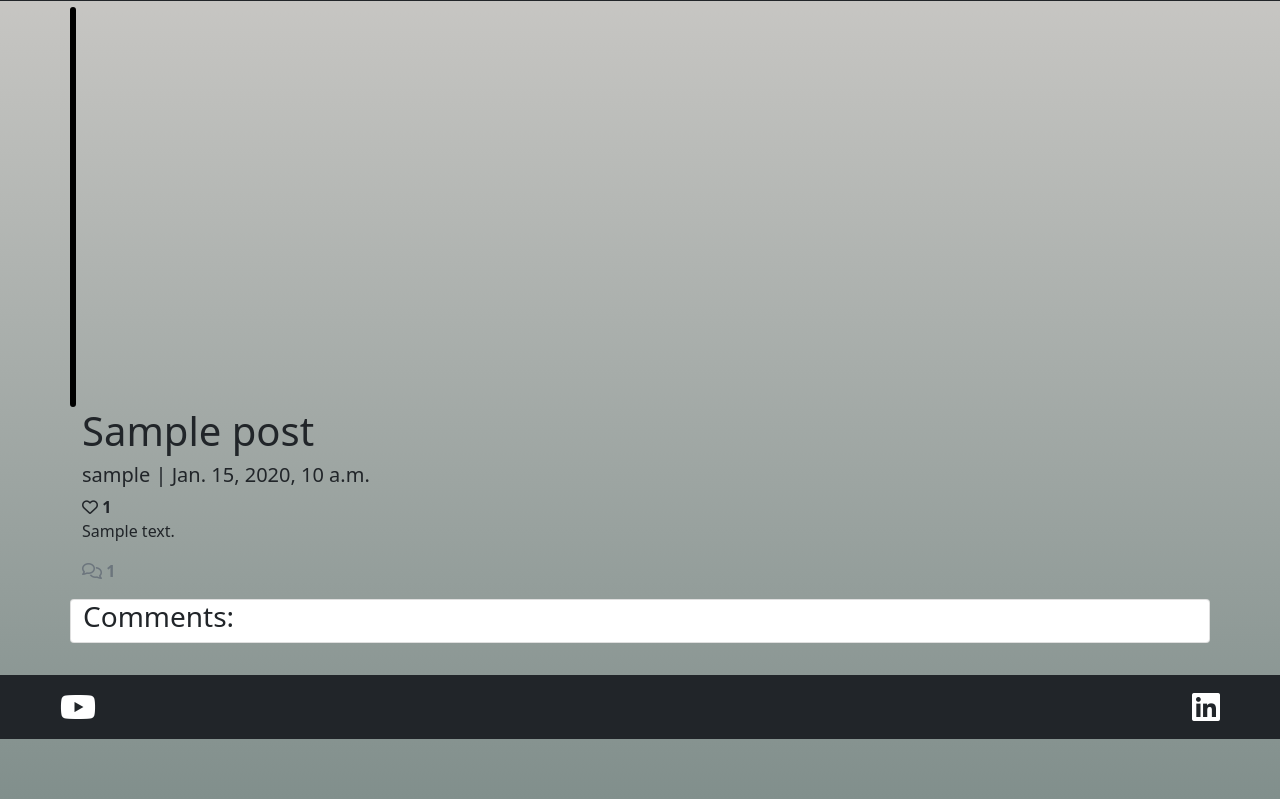
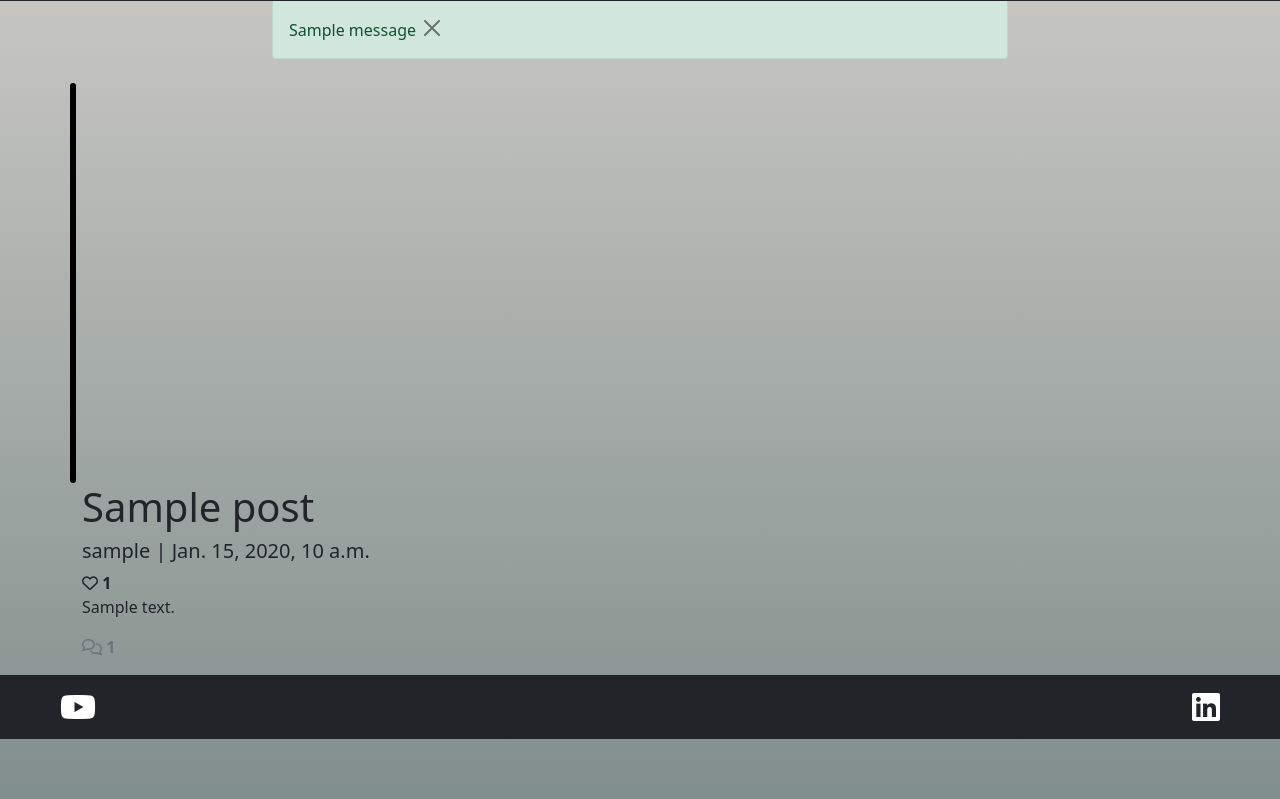
Before and after one commit to StephenKennyGains/HonestFitness, a Django app: a page that uses templates/base.html in a window 1280 px wide. Shown: the part 61-860 px from the top of the page. Run offline with Django 3.2, Linux system fonts and the light colour scheme; tables that the repository leaves empty hold one stand-in row (values such as "Sample post"); one stand-in notice (Sample message) is shown; some libraries are stand-ins or nearby versions.

Commit message:
Add messages to settings.py, update delete_comment view

```diff
--- a/blog/urls.py
+++ b/blog/urls.py
@@ -8,4 +8,5 @@ urlpatterns = [
     path('', views.PostGeneral.as_view(), name='home'),
     path('<slug:slug>/', views.PostFullView.as_view(), name='post_full_view'),
     path('like/<slug:slug>', views.PostLike.as_view(), name='post_like'),
+    path("deletecomment/<int:id>", views.PostFullView.delete_comment, name="delete_comment"),
 ]
--- a/blog/views.py
+++ b/blog/views.py
@@ -8,7 +8,7 @@ from django.shortcuts import render, get_object_or_404, reverse
 from django.views import generic, View
 from django.http import HttpResponseRedirect
 from django.contrib import messages
-from .models import Post
+from .models import Post, Comment
 from .forms import CommentForm
 
 
@@ -108,7 +108,7 @@ class PostFullView(View):
         checking its validity and saving to the database
         for apporval to then be displayed"""
 
-        comment = get_object_or_404(self, id=id)
+        comment = get_object_or_404(Comment, id=id)
         r = request.user
         if (
             comment.name == r.username and r.is_authenticated
@@ -117,10 +117,9 @@ class PostFullView(View):
             messages.add_message(
                 request,
                 messages.SUCCESS,
-                f'{"Congratulations, your tracks are hidden"}',
+                f'{"Your comment has been deleted"}',
             )
             return HttpResponseRedirect(request.META.get("HTTP_REFERER"))
-            # return HttpResponseRedirect(reverse(''))
         else:
             messages.add_message(
                 request, messages.ERROR, f'{"An error occurred"}')
--- a/templates/base.html
+++ b/templates/base.html
@@ -55,6 +55,19 @@
           </nav>
     </header>
 
+    <div class="container">
+      <div class="row">
+        <div class="col-md-8 offset-md-2">
+          {% for message in messages %}
+            <div class="alert {{ message.tags }} alert-dismissable fade show" id="msg" role="alert">
+              {{ message | safe }}
+              <button type="button" class="btn-close" data-bs-dismiss="alert" aria-label="Close"></button>
+            </div>
+          {% endfor %}
+        </div>
+      </div>
+    </div>
+
     <!------------ Mains ection containing block content -------------->
 
     <main>
--- a/templates/post_full_view.html
+++ b/templates/post_full_view.html
@@ -109,7 +109,7 @@
                                         </p>
                                     </div>
                                     <div class="modal-footer text-center">
-                                        <a href="#"><i class="fas fa-star"></i></a>
+                                        <a href="{% url 'delete_comment' comment.id %}"><i class="fas fa-star"></i></a>
                                     </div>
                                 </div>
                             </div>
```
Also changed, not shown: honestfitness/settings.py (+9 -0 lines).
